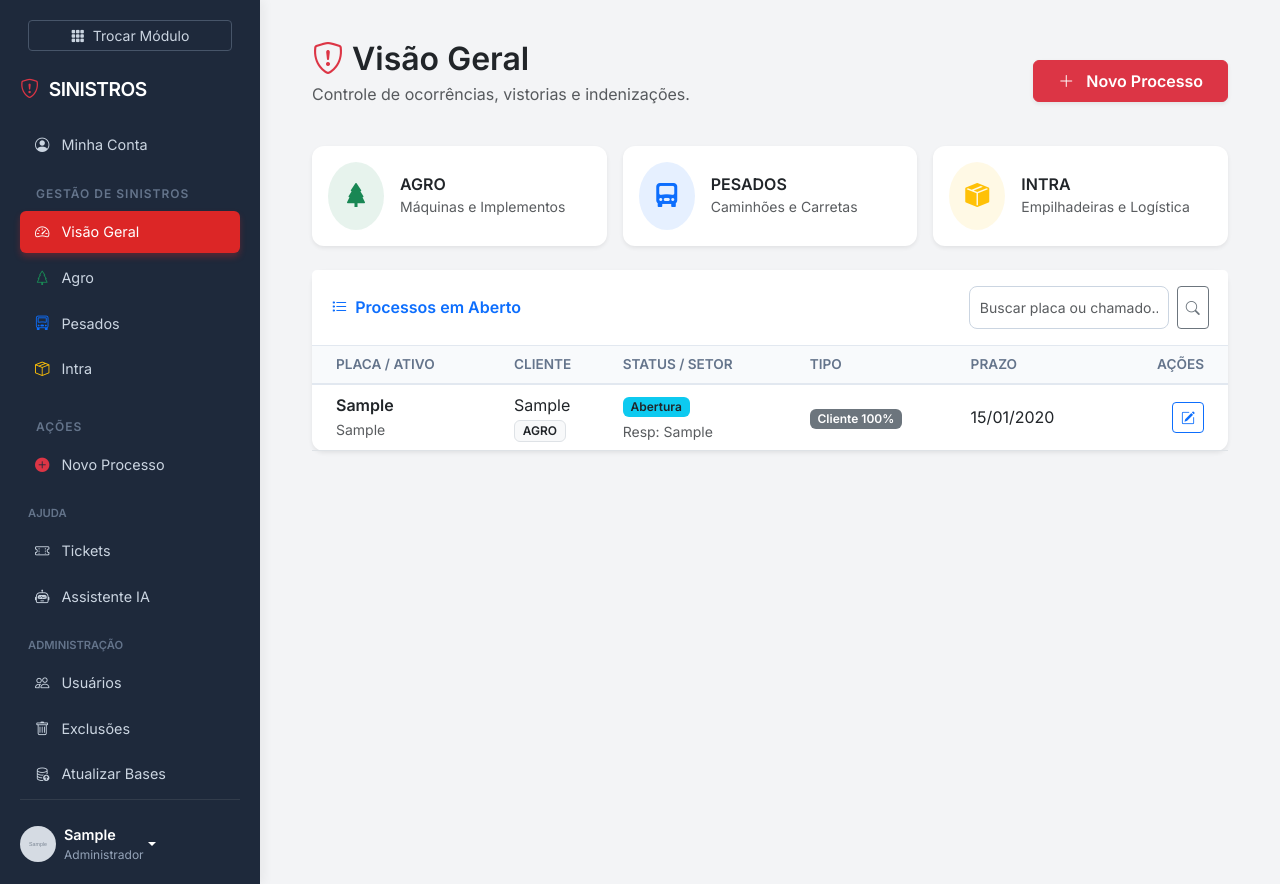
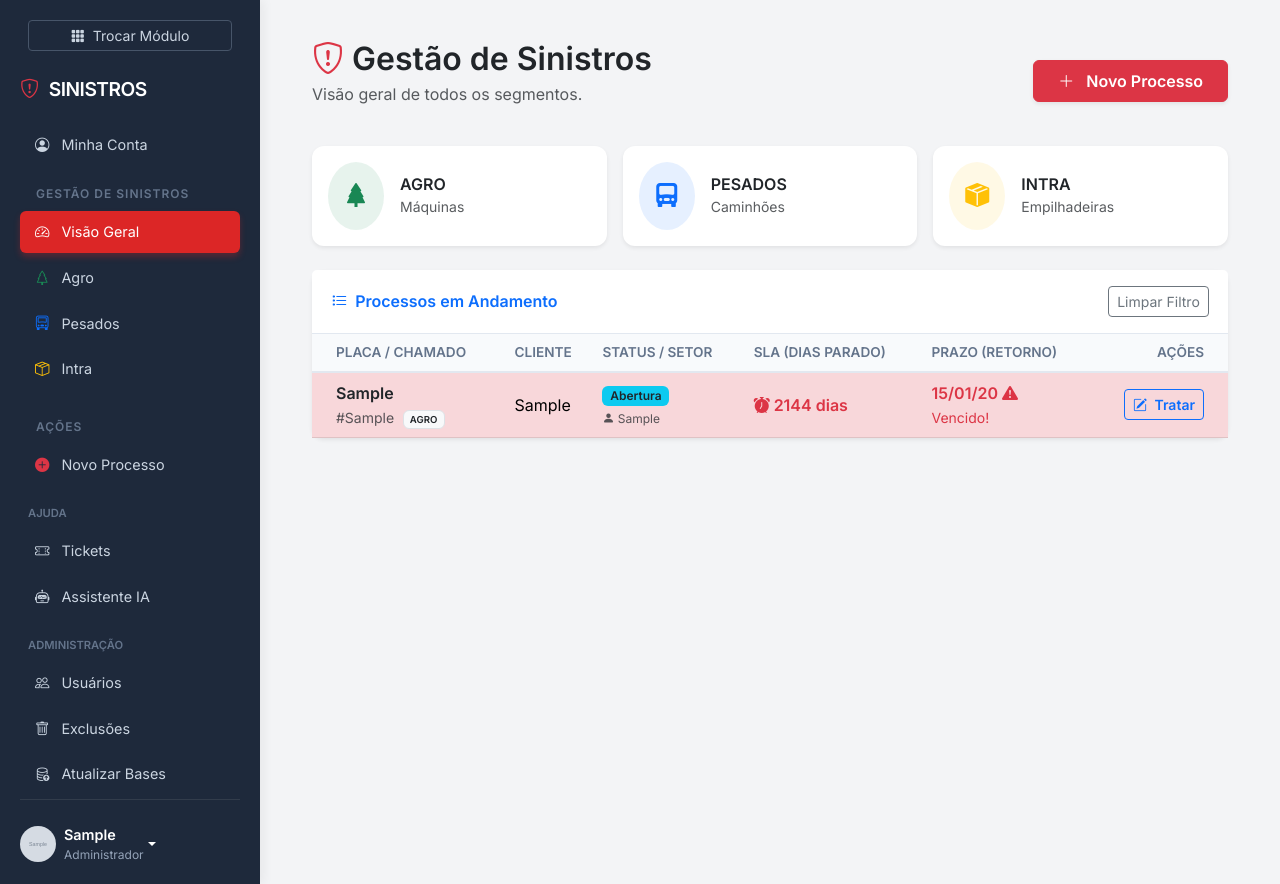
Before and after one commit to lucasaccardo/vamos-frotas-sla, a Django app: page /sinistros/home/ in a window 1280 px wide. Run offline with Django 5.2, Linux system fonts and the light colour scheme; a user stored in the database is signed in; tables that the repository leaves empty hold one stand-in row (values such as "Sample post"); grey boxes marked "Sample" are stand-in pictures.

Commit message:
Atualizacao

```diff
--- a/sinistros/models.py
+++ b/sinistros/models.py
@@ -91,6 +91,20 @@ class Sinistro(models.Model):
     criado_por = models.ForeignKey(User, on_delete=models.SET_NULL, null=True)
     observacoes = models.TextField(blank=True, null=True)
 
+    # --- PROPRIEDADES DE SLA (ADICIONADAS AGORA) ---
+    @property
+    def esta_atrasado(self):
+        """Retorna True se a data de 'Retornar Até' já passou e não foi finalizado."""
+        if self.retornar_ate and self.setor_atual != 'FINALIZADO':
+            return self.retornar_ate < timezone.now().date()
+        return False
+
+    @property
+    def dias_no_setor(self):
+        """Conta há quantos dias o processo está parado no setor atual."""
+        delta = timezone.now() - self.ultima_interacao
+        return delta.days
+
     def save(self, *args, **kwargs):
         # Soma automática: Total = Cliente + Seguradora
         self.total_a_pagar = float(self.valor_seguradora) + float(self.valor_cliente)
--- a/templates/sinistros/home.html
+++ b/templates/sinistros/home.html
@@ -5,7 +5,6 @@
 <div class="container-fluid">
 
     <div class="d-flex justify-content-between align-items-center mb-4">
-        <!-- TÍTULO DINÂMICO BASEADO NO SEGMENTO SELECIONADO -->
         <div>
             <h2 class="fw-bold text-dark mb-1">
                 {% if request.GET.segmento == 'AGRO' %}
@@ -15,137 +14,154 @@
                 {% elif request.GET.segmento == 'INTRA' %}
                     <i class="bi bi-box-seam-fill text-warning me-2"></i>Gestão Intra
                 {% else %}
-                    <i class="bi bi-shield-exclamation text-danger me-2"></i>Visão Geral
+                    <i class="bi bi-shield-exclamation text-danger me-2"></i>Gestão de Sinistros
                 {% endif %}
             </h2>
             <p class="text-muted">
                 {% if request.GET.segmento %}
                     Filtrando apenas processos de {{ request.GET.segmento }}.
                 {% else %}
-                    Controle de ocorrências, vistorias e indenizações.
+                    Visão geral de todos os segmentos.
                 {% endif %}
             </p>
         </div>
-
         <a href="{% url 'novo_sinistro' %}" class="btn btn-danger fw-bold shadow-sm px-4 py-2">
             <i class="bi bi-plus-lg me-2"></i> Novo Processo
         </a>
     </div>
 
-    <!-- CARDS DE ATALHO / FILTRO -->
     <div class="row g-3 mb-4">
         <div class="col-md-4">
-            <div class="card border-0 shadow-sm h-100 bg-white">
+            <a href="?segmento=AGRO" class="text-decoration-none">
+                <div class="card border-0 shadow-sm h-100 bg-white hover-card">
                     <div class="card-body d-flex align-items-center p-3">
                         <div class="bg-success bg-opacity-10 p-3 rounded-circle text-success me-3">
                             <i class="bi bi-tree-fill fs-4"></i>
                         </div>
                         <div>
                             <h6 class="fw-bold text-dark mb-0">AGRO</h6>
-                        <small class="text-muted">Máquinas e Implementos</small>
-                    </div>
-                    <a href="?segmento=AGRO" class="stretched-link"></a>
+                            <small class="text-muted">Máquinas</small>
                         </div>
                     </div>
                 </div>
+            </a>
+        </div>
         <div class="col-md-4">
-            <div class="card border-0 shadow-sm h-100 bg-white">
+            <a href="?segmento=PESADOS" class="text-decoration-none">
+                <div class="card border-0 shadow-sm h-100 bg-white hover-card">
                     <div class="card-body d-flex align-items-center p-3">
                         <div class="bg-primary bg-opacity-10 p-3 rounded-circle text-primary me-3">
                             <i class="bi bi-truck-front-fill fs-4"></i>
                         </div>
                         <div>
                             <h6 class="fw-bold text-dark mb-0">PESADOS</h6>
-                        <small class="text-muted">Caminhões e Carretas</small>
-                    </div>
-                    <a href="?segmento=PESADOS" class="stretched-link"></a>
+                            <small class="text-muted">Caminhões</small>
                         </div>
                     </div>
                 </div>
+            </a>
+        </div>
         <div class="col-md-4">
-            <div class="card border-0 shadow-sm h-100 bg-white">
+            <a href="?segmento=INTRA" class="text-decoration-none">
+                <div class="card border-0 shadow-sm h-100 bg-white hover-card">
                     <div class="card-body d-flex align-items-center p-3">
                         <div class="bg-warning bg-opacity-10 p-3 rounded-circle text-warning me-3">
                             <i class="bi bi-box-seam-fill fs-4"></i>
                         </div>
                         <div>
                             <h6 class="fw-bold text-dark mb-0">INTRA</h6>
-                        <small class="text-muted">Empilhadeiras e Logística</small>
-                    </div>
-                    <a href="?segmento=INTRA" class="stretched-link"></a>
+                            <small class="text-muted">Empilhadeiras</small>
                         </div>
                     </div>
                 </div>
+            </a>
+        </div>
     </div>
 
-    <!-- LISTAGEM DE SINISTROS -->
     <div class="card border-0 shadow-sm">
         <div class="card-header bg-white py-3 d-flex justify-content-between align-items-center">
             <h6 class="m-0 fw-bold text-primary">
-                <i class="bi bi-list-task me-2"></i>Processos em Aberto
+                <i class="bi bi-list-task me-2"></i>Processos em Andamento
             </h6>
             <div class="d-flex gap-2">
-                <input type="text" class="form-control form-control-sm" placeholder="Buscar placa ou chamado..." style="width: 200px;">
-                <button class="btn btn-sm btn-outline-secondary"><i class="bi bi-search"></i></button>
+                <a href="{% url 'sinistros_home' %}" class="btn btn-sm btn-outline-secondary">Limpar Filtro</a>
             </div>
         </div>
         <div class="table-responsive">
             <table class="table table-hover align-middle mb-0">
-                <thead class="bg-light">
+                <thead class="bg-light text-uppercase small fw-bold text-muted">
                     <tr>
-                        <th class="ps-4">Placa / Ativo</th>
+                        <th class="ps-4">Placa / Chamado</th>
                         <th>Cliente</th>
                         <th>Status / Setor</th>
-                        <th>Tipo</th>
-                        <th>Prazo</th>
+                        <th>SLA (Dias Parado)</th>
+                        <th>Prazo (Retorno)</th>
                         <th class="text-end pe-4">Ações</th>
                     </tr>
                 </thead>
                 <tbody>
                     {% for s in sinistros %}
-                    <tr>
+                    <tr class="{% if s.esta_atrasado %}table-danger{% endif %}">
+
                         <td class="ps-4">
                             <div class="fw-bold text-dark">{{ s.placa }}</div>
-                            <small class="text-muted">{{ s.n_chamado }}</small>
+                            <small class="text-muted">#{{ s.n_chamado }}</small>
+                            {% if s.segmento %}
+                                <span class="badge bg-light text-dark border ms-1" style="font-size: 0.6rem;">{{ s.segmento }}</span>
+                            {% endif %}
                         </td>
+
                         <td>
-                            <div class="text-truncate" style="max-width: 200px;" title="{{ s.cliente }}">
+                            <div class="text-truncate" style="max-width: 250px;" title="{{ s.cliente }}">
                                 {{ s.cliente }}
                             </div>
-                            <span class="badge bg-light text-dark border">{{ s.segmento }}</span>
                         </td>
+
                         <td>
                             <span class="badge bg-info text-dark">{{ s.get_setor_atual_display }}</span>
-                            <div class="small text-muted mt-1">Resp: {{ s.responsavel_setor|default:"-" }}</div>
-                        </td>
-                        <td>
-                            {% if s.tipo_processo == 'SEGURADORA' %}
-                                <span class="badge bg-warning text-dark">Seguradora</span>
-                            {% elif s.tipo_processo == 'CLIENTE_20' %}
-                                <span class="badge bg-purple text-white" style="background-color: #6f42c1;">Cliente 20%</span>
-                            {% else %}
-                                <span class="badge bg-secondary">Cliente 100%</span>
+                            {% if s.responsavel_setor %}
+                                <div class="small text-muted mt-1" style="font-size: 0.75rem;">
+                                    <i class="bi bi-person-fill"></i> {{ s.responsavel_setor }}
+                                </div>
                             {% endif %}
                         </td>
+
+                        <td>
+                            {% if s.dias_no_setor > 5 %}
+                                <span class="fw-bold text-danger"><i class="bi bi-alarm-fill me-1"></i>{{ s.dias_no_setor }} dias</span>
+                            {% elif s.dias_no_setor > 2 %}
+                                <span class="fw-bold text-warning text-dark">{{ s.dias_no_setor }} dias</span>
+                            {% else %}
+                                <span class="fw-bold text-success">{{ s.dias_no_setor }} dias</span>
+                            {% endif %}
+                        </td>
+
                         <td>
                             {% if s.retornar_ate %}
-                                {{ s.retornar_ate|date:"d/m/Y" }}
+                                {% if s.esta_atrasado %}
+                                    <div class="fw-bold text-danger">
+                                        {{ s.retornar_ate|date:"d/m/y" }} <i class="bi bi-exclamation-triangle-fill"></i>
+                                    </div>
+                                    <small class="text-danger">Vencido!</small>
                                 {% else %}
-                                -
+                                    <div class="text-dark">{{ s.retornar_ate|date:"d/m/Y" }}</div>
+                                {% endif %}
+                            {% else %}
+                                <span class="text-muted">-</span>
                             {% endif %}
                         </td>
+
                         <td class="text-end pe-4">
-                            <!-- BOTÃO ATUALIZADO PARA EDIÇÃO -->
-                            <a href="{% url 'editar_sinistro' s.id %}" class="btn btn-sm btn-outline-primary">
-                                <i class="bi bi-pencil-square"></i>
+                            <a href="{% url 'editar_sinistro' s.id %}" class="btn btn-sm btn-outline-primary fw-bold">
+                                <i class="bi bi-pencil-square me-1"></i> Tratar
                             </a>
                         </td>
                     </tr>
                     {% empty %}
                     <tr>
                         <td colspan="6" class="text-center py-5 text-muted">
-                            <i class="bi bi-folder2-open fs-1 d-block mb-2"></i>
-                            Nenhum processo encontrado. Clique em "Novo Processo" para começar.
+                            <i class="bi bi-inbox fs-1 d-block mb-2"></i>
+                            Nenhum processo encontrado neste filtro.
                         </td>
                     </tr>
                     {% endfor %}
@@ -155,4 +171,12 @@
     </div>
 
 </div>
+
+<style>
+    .hover-card:hover {
+        transform: translateY(-5px);
+        transition: transform 0.2s;
+        border-color: #dc2626 !important;
+    }
+</style>
 {% endblock %}
```
Lines whose indentation alone changed are shown as unchanged.
